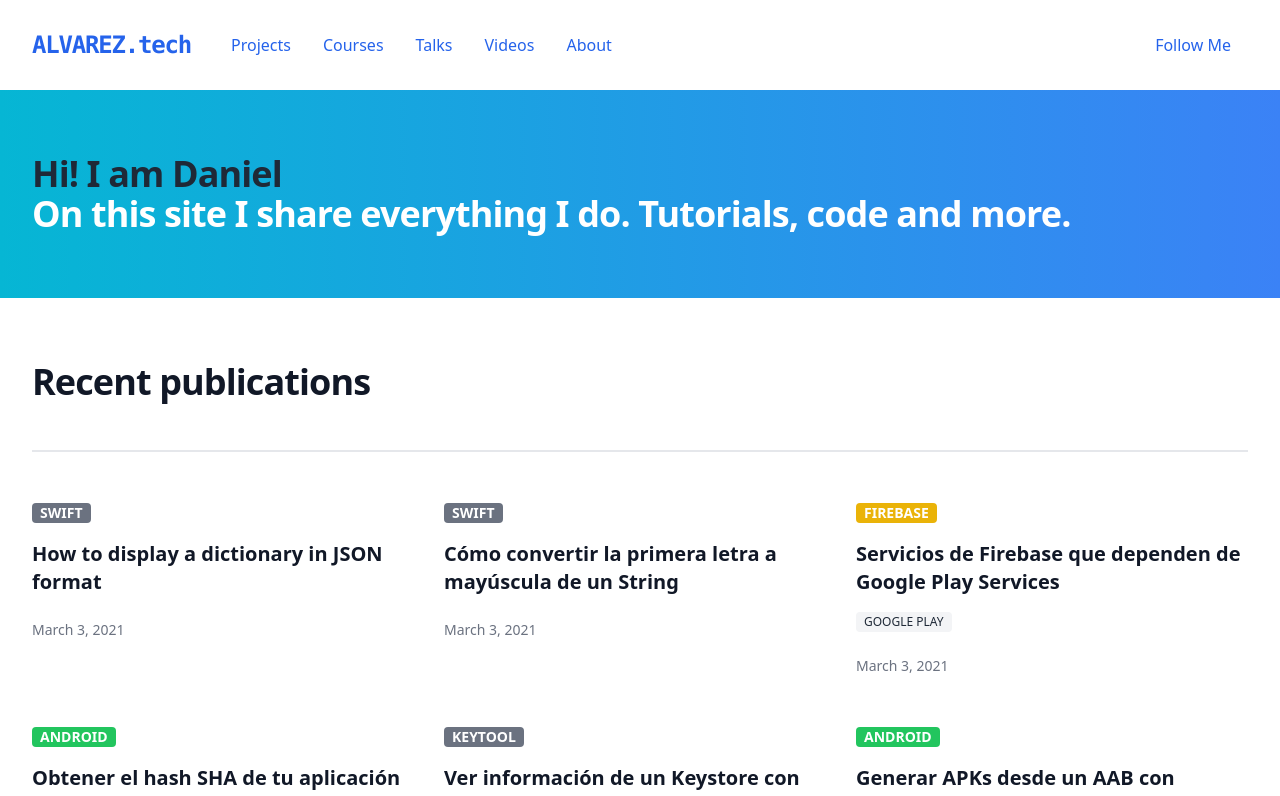
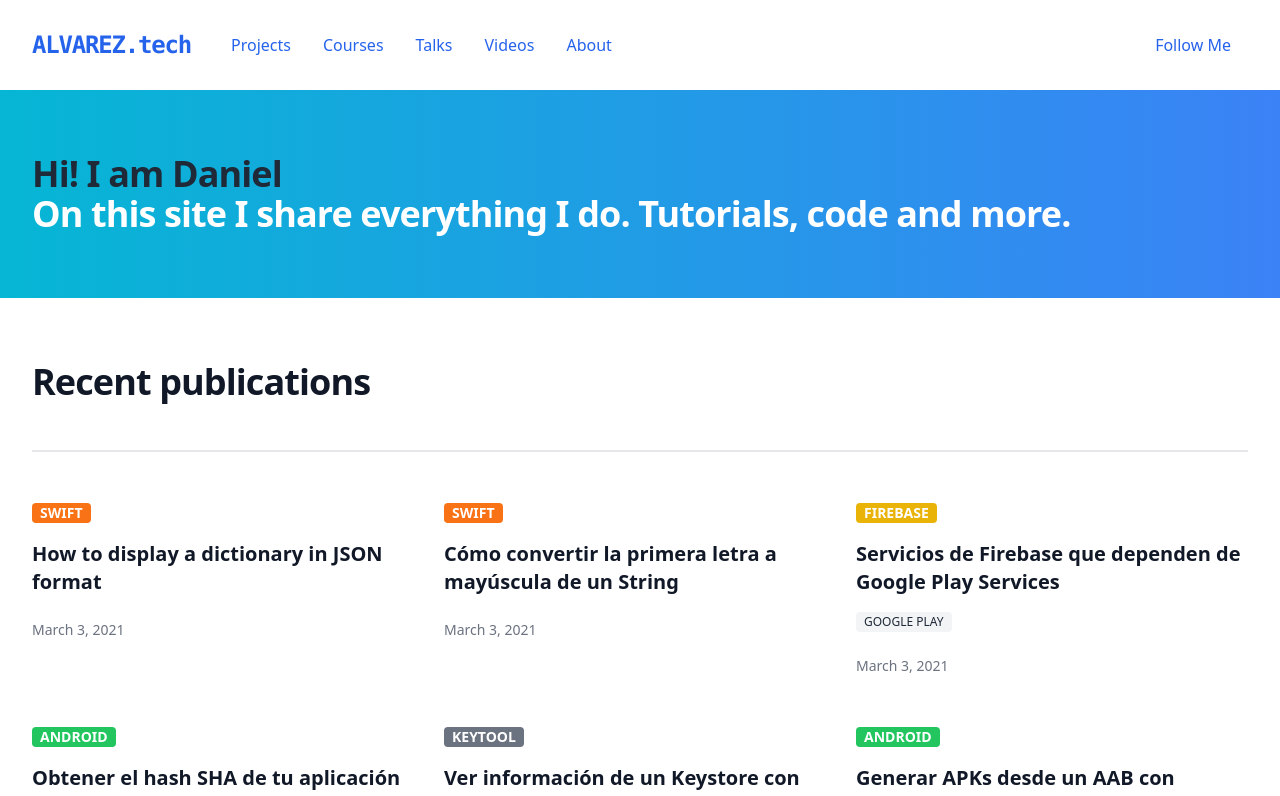
Before and after one commit to alvareztech/web, a Next.js app: page / in a window 1280 px wide. Shown: the top 796 px of the page. Built offline with nearby package versions, Linux system fonts and the light colour scheme.

Commit message:
New colors added

```diff
--- a/pages/index.js
+++ b/pages/index.js
@@ -107,6 +107,8 @@ function getColor(tag) {
       return "bg-purple-500"
     case "firebase":
       return "bg-yellow-500"
+    case "swift":
+      return "bg-orange-500"
   }
   return "bg-gray-500"
 }
--- a/pages/tag.js
+++ b/pages/tag.js
@@ -53,6 +53,8 @@ function getColor(tag) {
       return "bg-purple-500"
     case "firebase":
       return "bg-yellow-500"
+    case "swift":
+      return "bg-orange-500"
   }
   return "bg-gray-500"
 }
--- a/pages/tag/[slug].js
+++ b/pages/tag/[slug].js
@@ -105,6 +105,8 @@ function getColor(tag) {
       return "bg-purple-500"
     case "firebase":
       return "bg-yellow-500"
+    case "swift":
+      return "bg-orange-500"
   }
   return "bg-gray-500"
 }
```
